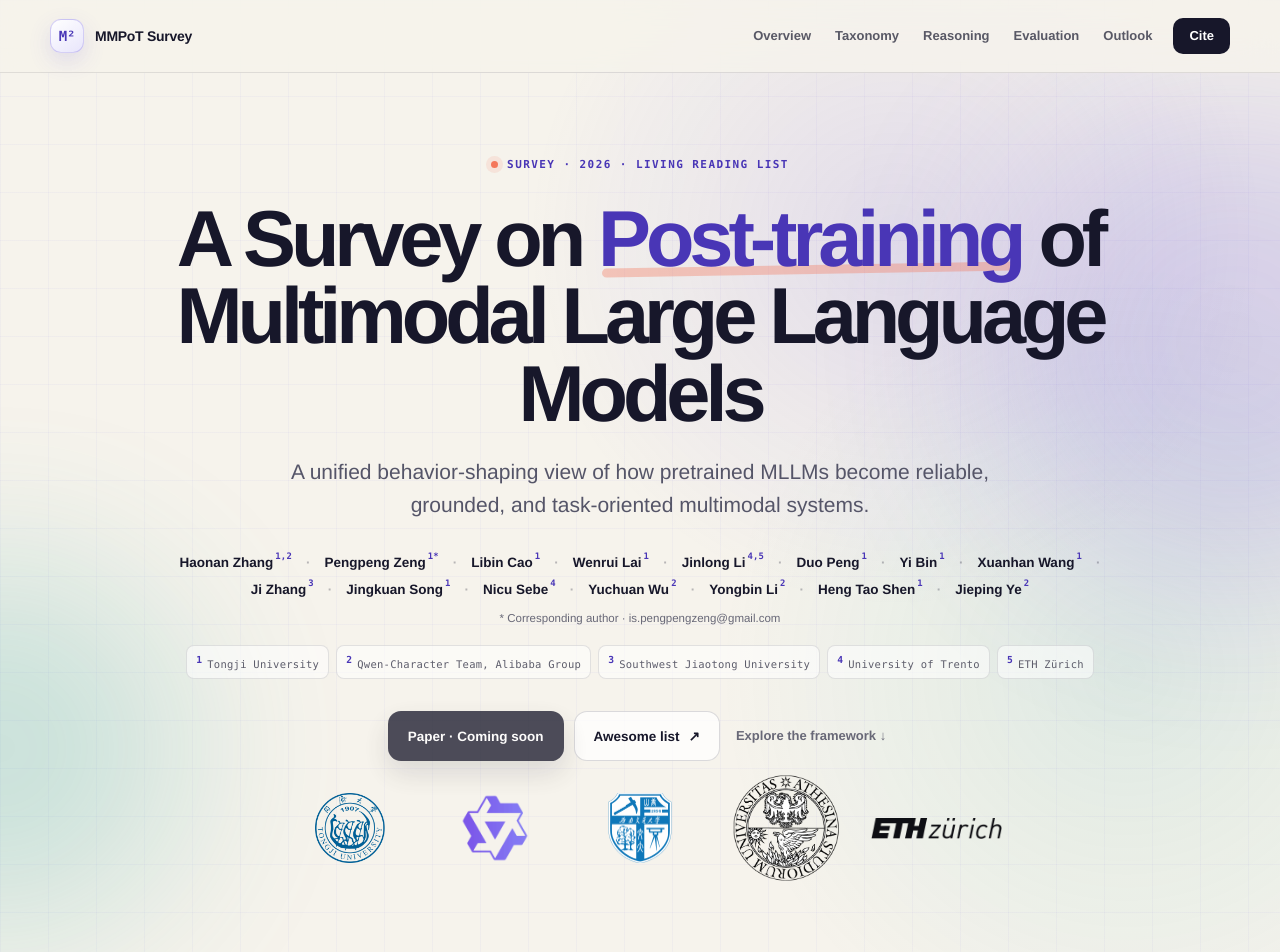
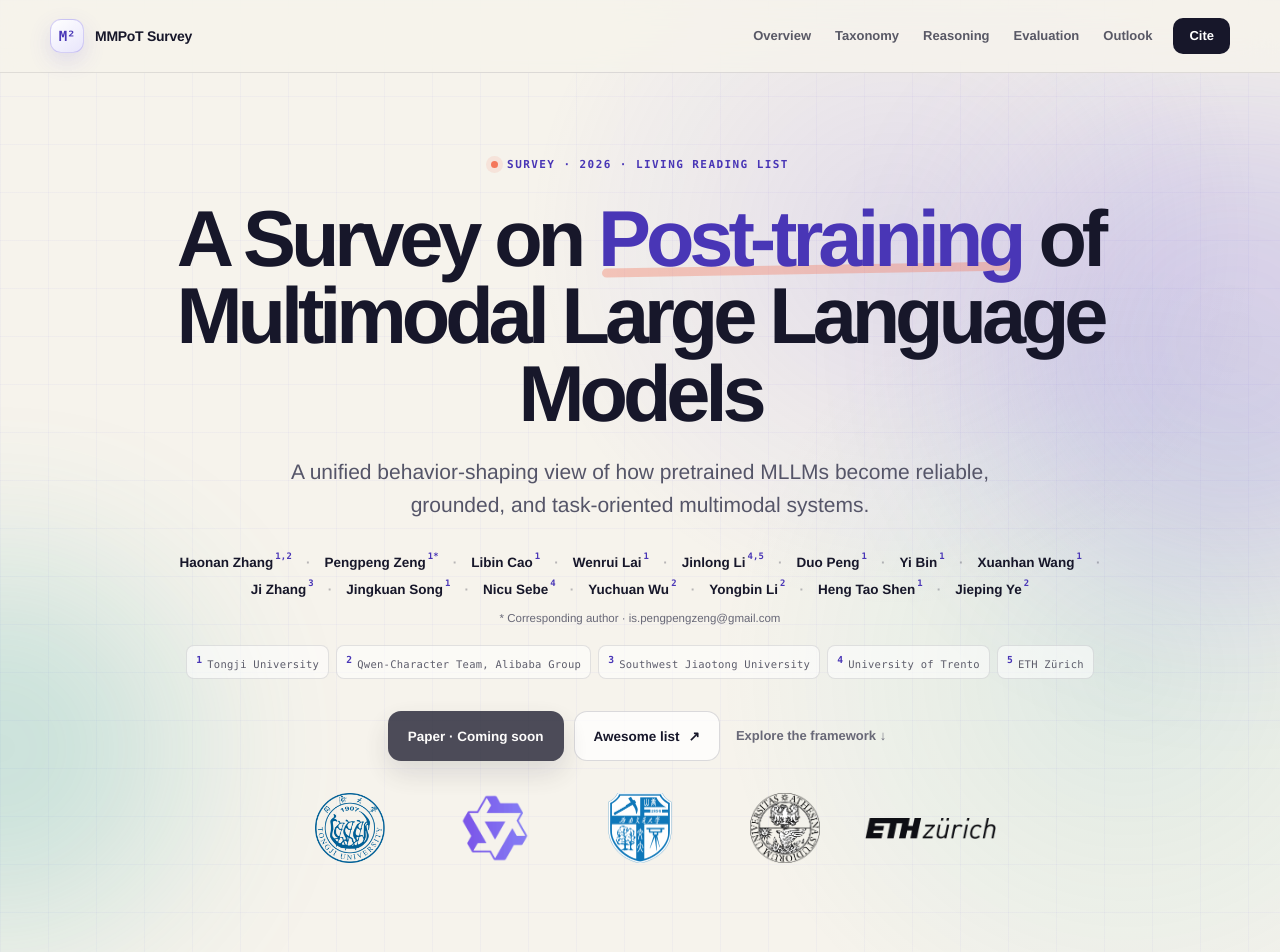
Before and after one commit to zchoi/MMPoT-Survey, a Next.js app: page / in a window 1280 px wide. Shown: the top 952 px of the page. Built offline with nearby package versions, Linux system fonts and the light colour scheme; no server answers.

Commit message:
Update globals.css

```diff
--- a/app/globals.css
+++ b/app/globals.css
@@ -472,14 +472,6 @@ img {
   object-fit: contain;
 }
 
-.institution-card:nth-child(4) .institution-logo img {
-  transform: scale(1.5);
-}
-
-.institution-card:nth-child(5) {
-  transform: translateX(6px);
-}
-
 .hero-system {
   position: relative;
   min-height: 620px;
```
